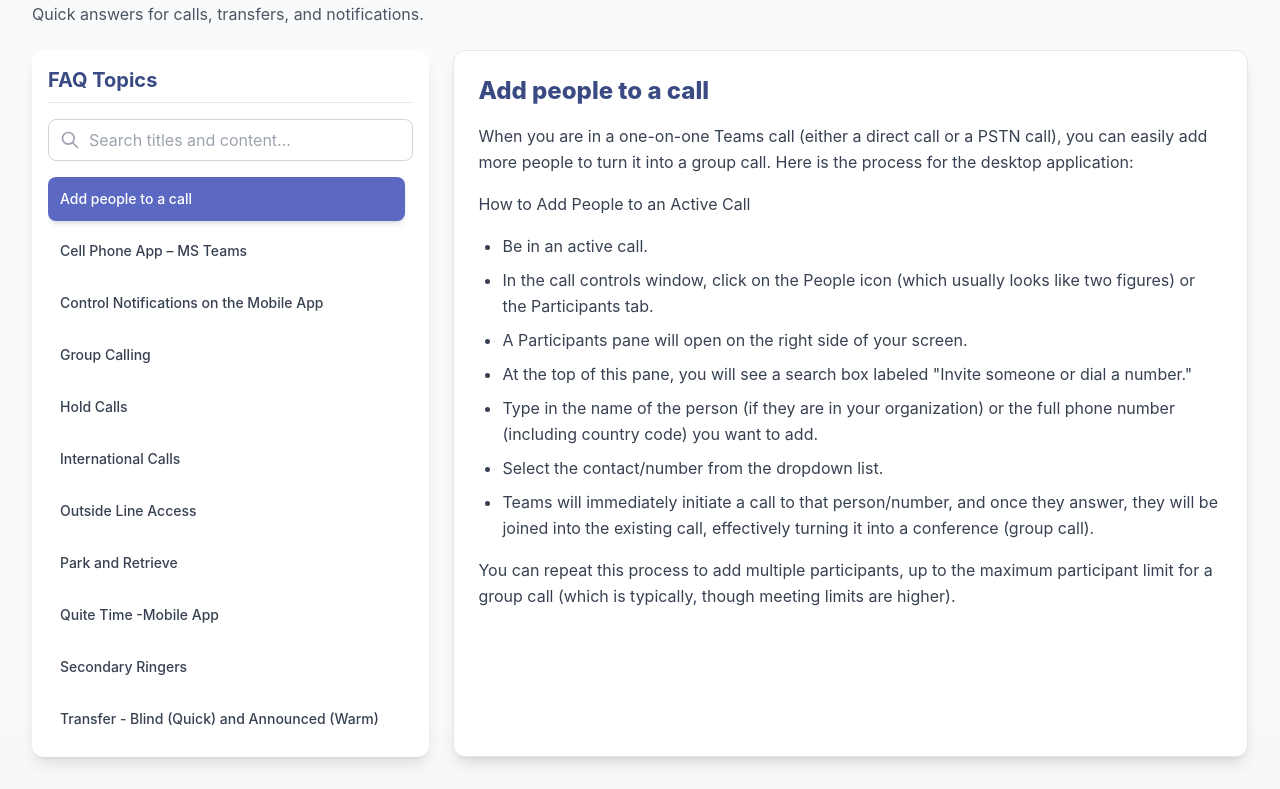
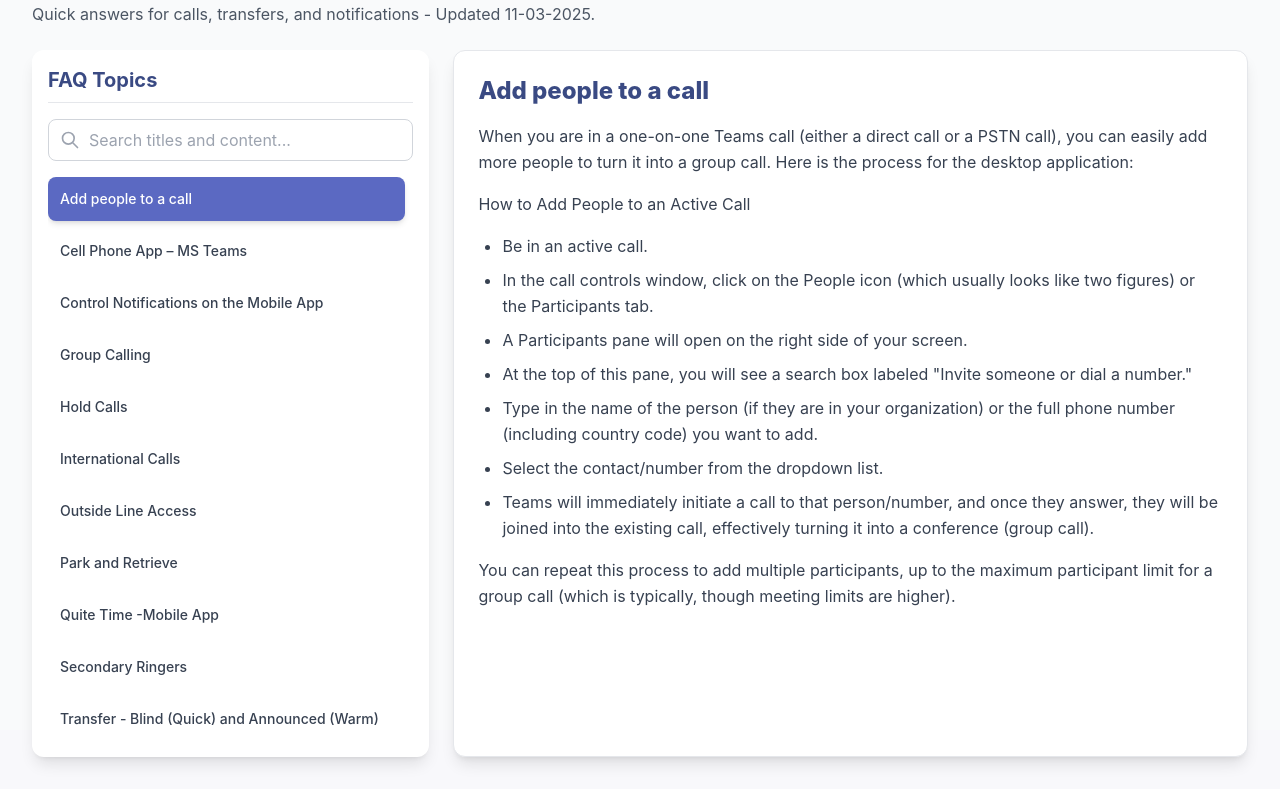
Before and after one commit to tmcgurk1817/FAQs, a plain HTML site: page index.html in a window 1280 px wide. Shown: the part 70-859 px from the top of the page. Drawn offline with nearby package versions, Linux system fonts and the light colour scheme.

```diff
--- a/index.html
+++ b/index.html
@@ -74,7 +74,7 @@
         <h1 class="text-3xl font-extrabold text-teams-dark tracking-tight">
             MS Teams Phone System FAQ
         </h1>
-        <p class="text-gray-600 mt-1">Quick answers for calls, transfers, and notifications.</p>
+        <p class="text-gray-600 mt-1">Quick answers for calls, transfers, and notifications - Updated 11-03-2025.</p>
     </header>
 
     <div id="faq-app" class="flex flex-col lg:flex-row gap-6">
```
